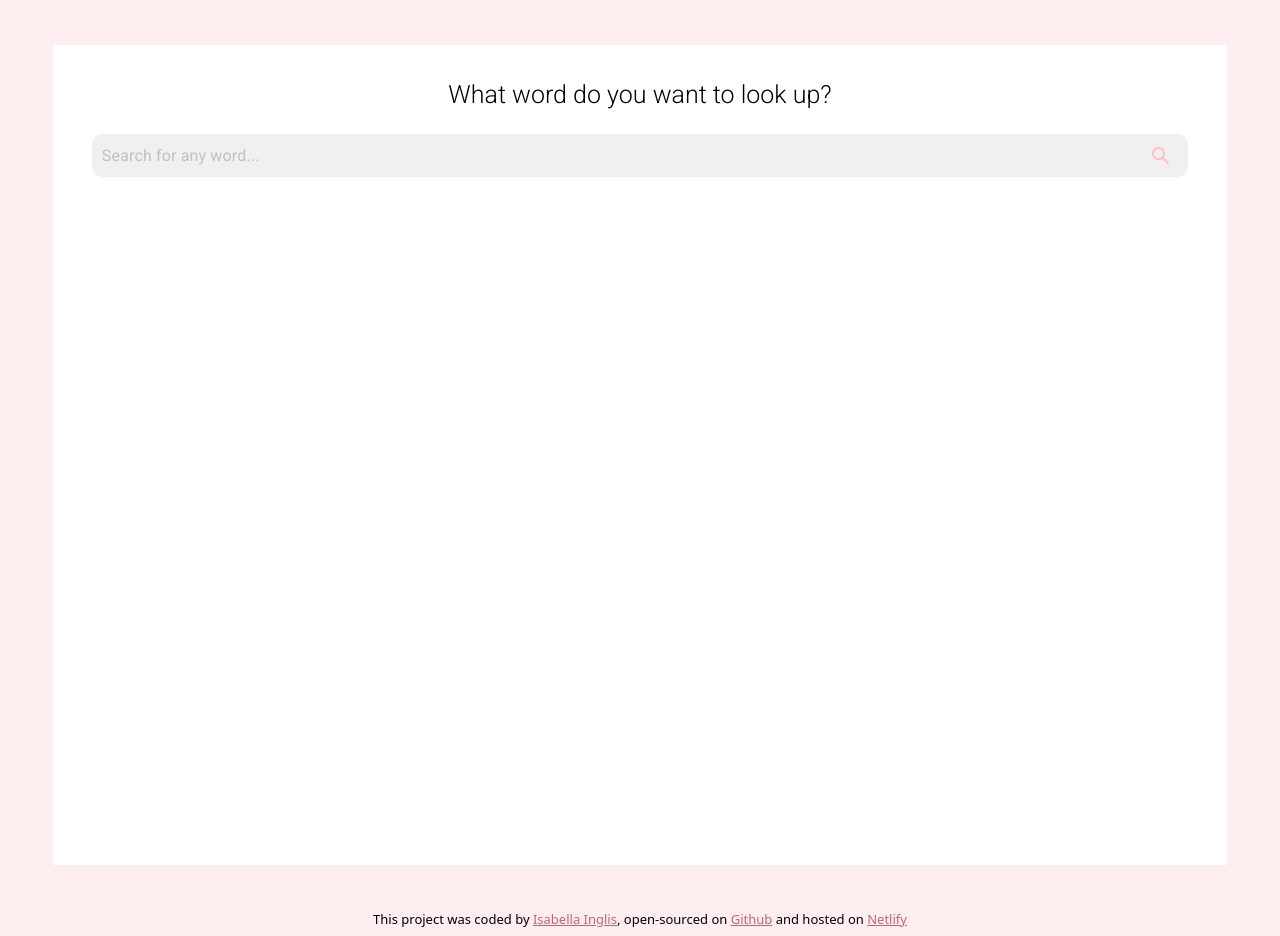
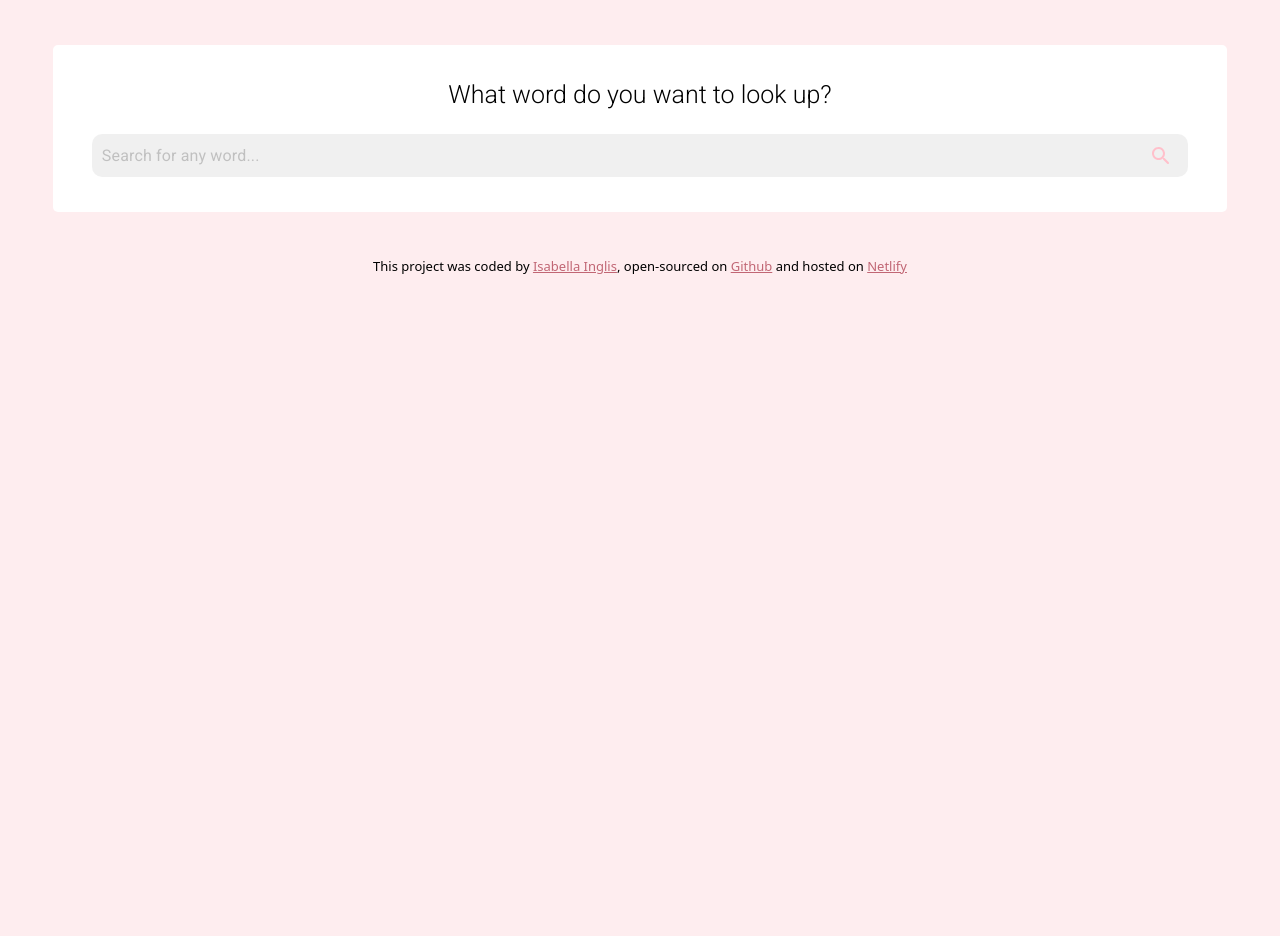
Before and after one commit to IsabellaInglis/dictionary-app, a React (Create React App) app: page / in a window 1280 px wide. After the commit the page ends 800 px from the top, so only its background shows below. Built offline with nearby package versions, Linux system fonts and the light colour scheme.

Commit message:
Changed styling

```diff
--- a/src/App.css
+++ b/src/App.css
@@ -10,7 +10,8 @@
   background-color: white;
   margin: 45px 45px;
   padding: 10px;
-  height: 100vh;
+  height: 100%;
+  border-radius: 5px;
 }
 
 h2 {
```
